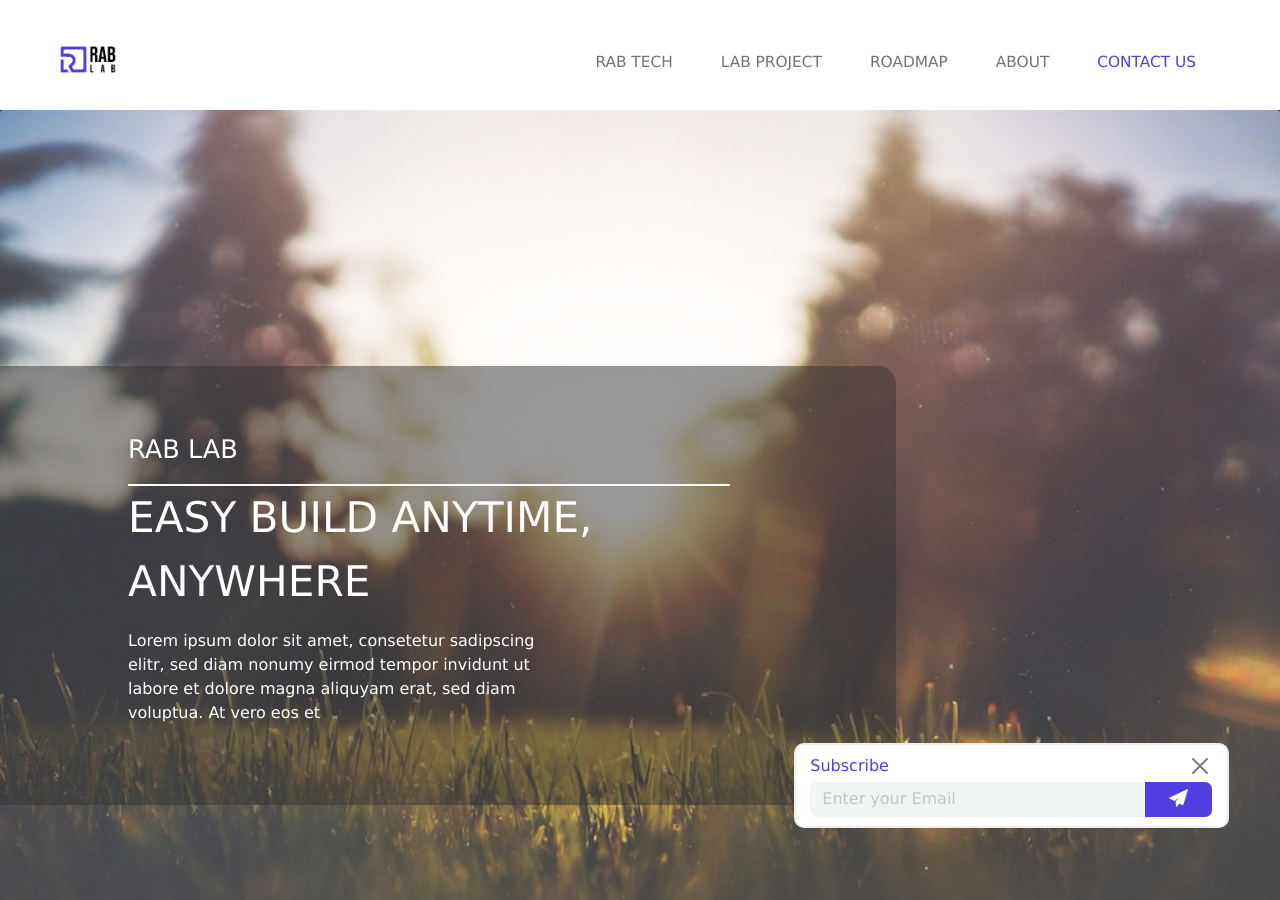
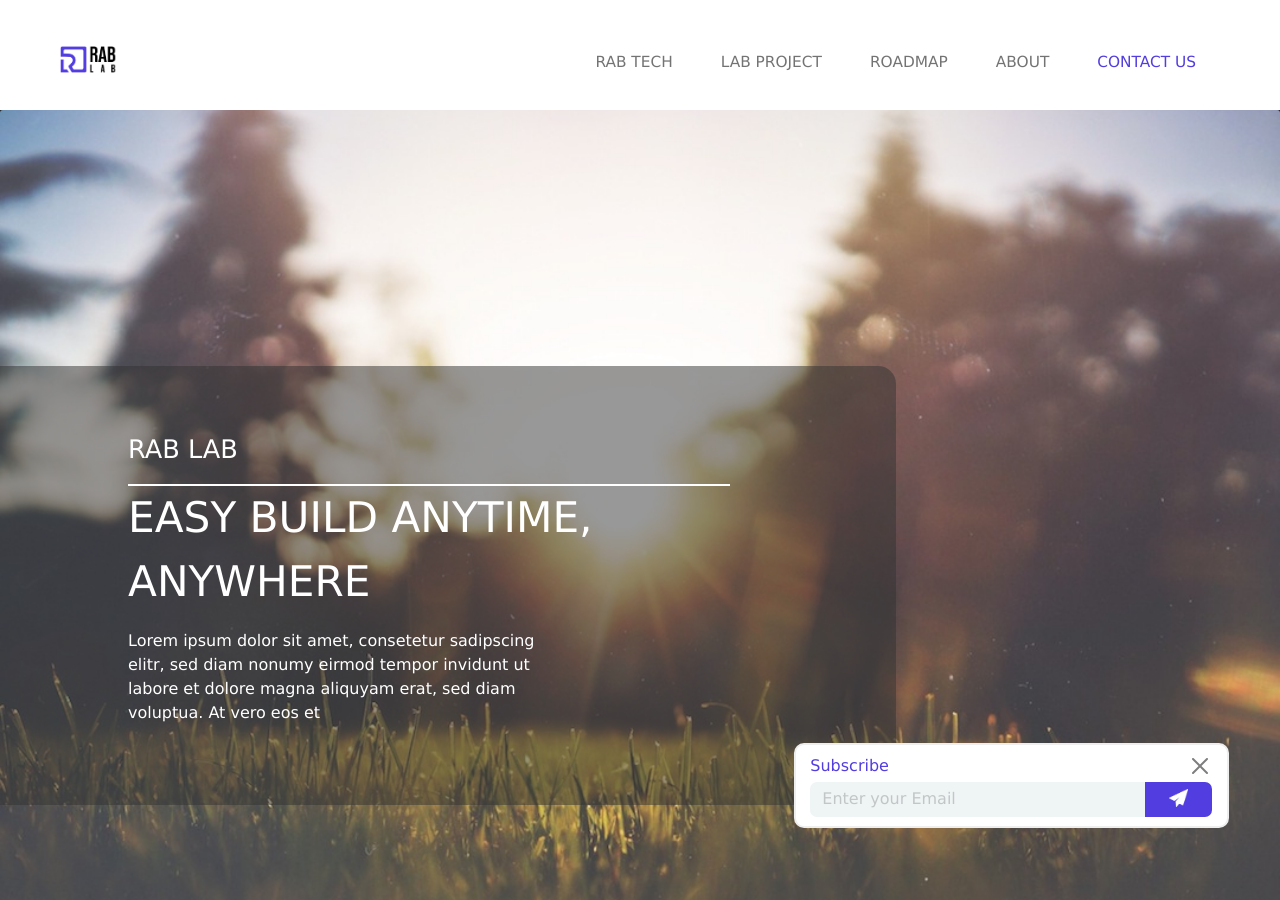
Before and after one commit to rab-lab/rab-lab.github.io, a Jekyll site: the page built from index.html, in a window 1280 px wide and 900 px high. Built offline with Jekyll 4.4.1, drawn with Linux system fonts in a browser that asks for light colours; nearby versions of some CDN libraries.

Commit message:
Fixed homepage vertical dimension

```diff
--- a/_layouts/base.html
+++ b/_layouts/base.html
@@ -14,7 +14,7 @@
     {%- include header.html -%}
     <div style="width: 100vw;">
       <div class="preload main-preload">
-        <img src="/assets/images/cover2.jpg" style="height: 90vh;">
+        <img src="/assets/images/cover2.jpg">
       </div>
       <div class="preload rab-tech-preload">
         <img src="/assets/images/cover2.jpg">
--- a/_layouts/home.html
+++ b/_layouts/home.html
@@ -10,7 +10,7 @@
         })
     });
 </script>
-<div class="card bg-dark text-white" style="height: 90vh;">
+<div class="card bg-dark text-white" style="height: 65vw;">
     <img class="card-img" src={{ page.image }}>
     <div class="animate-in" style="position: absolute; top: 20vw; width: 80%; background-color: rgba(50, 50, 50, 0.5); left: -10%; border-radius: 2vh;">
         <div class="hero" style="padding: 5vw; padding-left: 20vw;">
```
